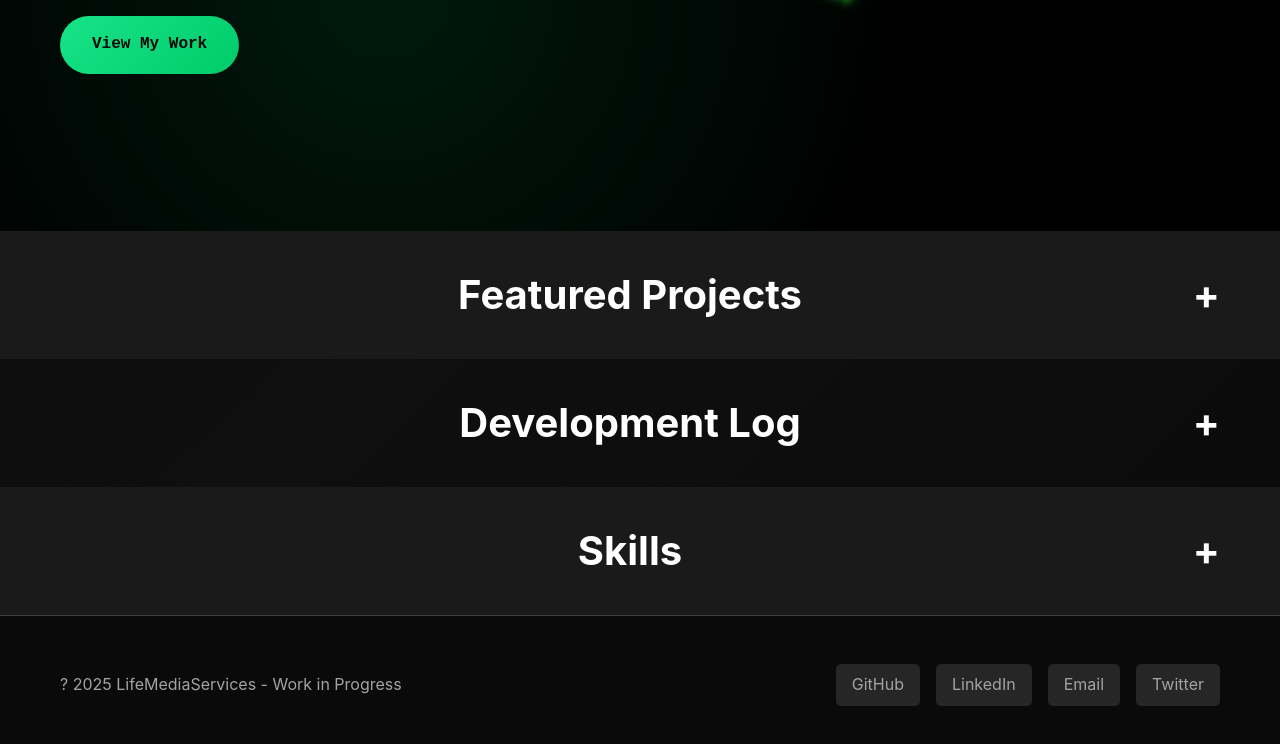
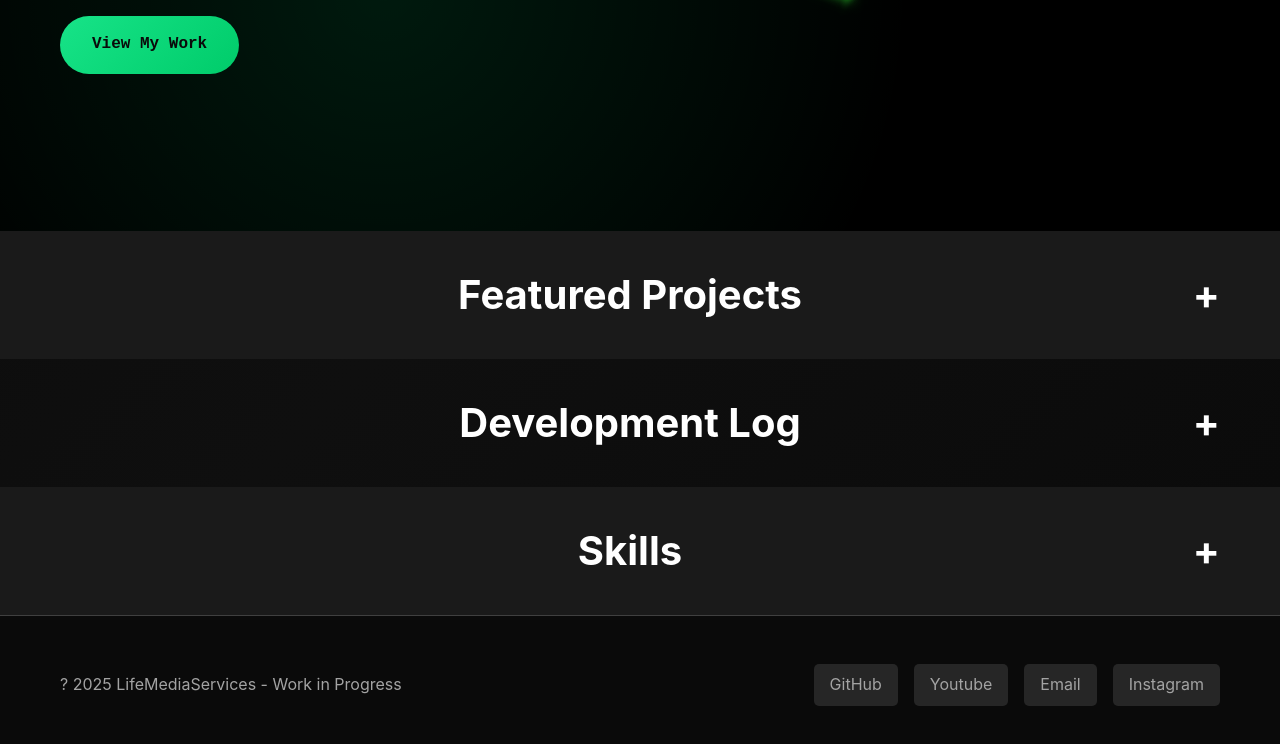
Before and after one commit to Just4Learnin/j4lportfolio, a plain HTML site: page index.html in a window 1280 px wide. Shown: the part 569-1313 px from the top of the page. Drawn offline with Linux system fonts and the light colour scheme.

Commit message:
updated href links
updated social media links

```diff
--- a/index.html
+++ b/index.html
@@ -1209,9 +1209,9 @@ Linux terminal-cube 5.15.0
                 </div>
                 <div class="social-links">
                     <a href="https://github.com/Just4Learnin" class="social-link" title="GitHub">GitHub</a>
-                    <a href="#" class="social-link" title="LinkedIn">LinkedIn</a>
+                    <a href="https://www.youtube.com/@Just4_Learnin" class="social-link" title="Youtube">Youtube</a>
                     <a href="mailto:Lifesmediaservices@gmail.com" class="social-link" title="Email">Email</a>
-                    <a href="#" class="social-link" title="Twitter">Twitter</a>
+                    <a href="https://www.instagram.com/just4_learnin/" class="social-link" title="Instagram">Instagram</a>
                 </div>
             </div>
         </div>
```
Also changed, not shown: 1 other file.
